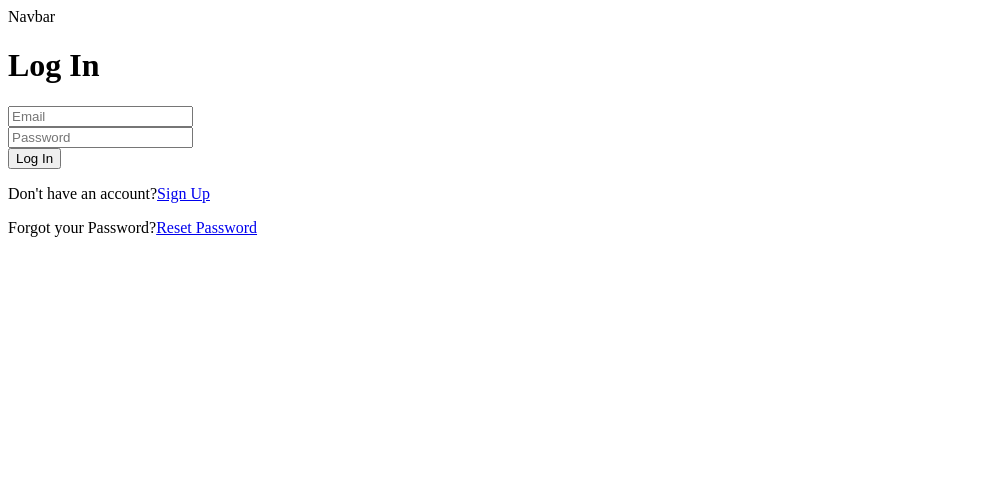
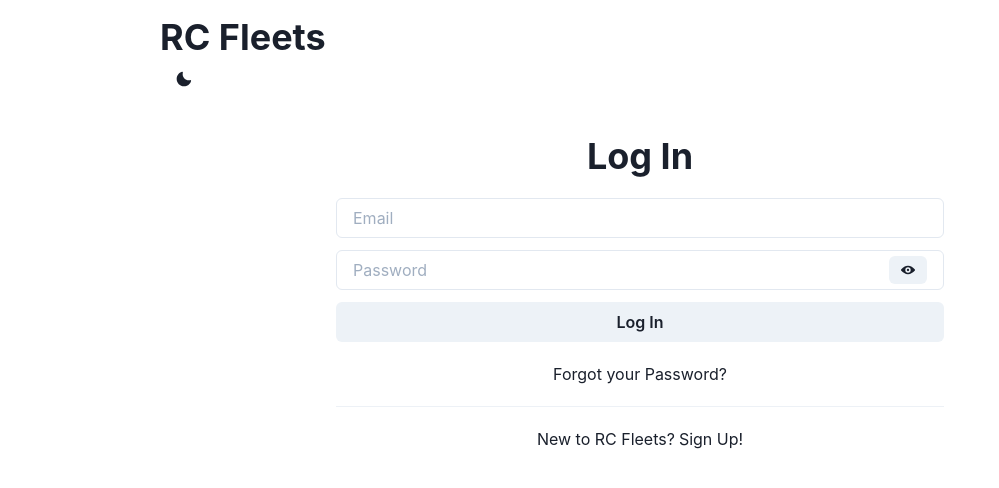
Before and after one commit to xenvi/RCFleets, a React (Create React App) app in the folder frontend/: page /login in a window 1280 px wide. Shown: the top 488 px of the page, without its empty margins (0-999 px from the left). Built offline with nearby package versions, Linux system fonts and the light colour scheme.

Commit message:
install chakraUI themeing + dark mode + navbar/login styles

```diff
--- a/frontend/src/components/Navbar.js
+++ b/frontend/src/components/Navbar.js
@@ -1,9 +1,44 @@
 import React from 'react';
+import {
+    Container,
+    Flex,
+    Spacer,
+    Box,
+    Button,
+    Heading,
+    useColorMode,
+    useColorModeValue,
+} from '@chakra-ui/react';
+import { MoonIcon, SunIcon } from '@chakra-ui/icons';
 
-const Navbar = () => (
-    <div>
-        Navbar
-    </div>
-);
+const Navbar = () => {
+    const { colorMode, toggleColorMode } = useColorMode();
+
+    const bg = useColorModeValue('pale', 'dark');
+    const color = useColorModeValue('dark', 'pale');
+
+    return (
+        <Container maxW="container.lg">
+            <Flex>
+                <Box bg={bg} w="100%" p="4" color={color}>
+                    <Box>
+                        <Heading
+                          as="h5"
+                          color="dark"
+                        >
+                            RC Fleets
+                        </Heading>
+                    </Box>
+                    <Spacer />
+                    <Box>
+                        <Button color="dark" variant="ghost" onClick={toggleColorMode}>
+                            {colorMode === 'light' ? <MoonIcon /> : <SunIcon />}
+                        </Button>
+                    </Box>
+                </Box>
+            </Flex>
+        </Container>
+    );
+};
 
 export default Navbar;
--- a/frontend/src/containers/Login.js
+++ b/frontend/src/containers/Login.js
@@ -1,6 +1,22 @@
 import React, { useState } from 'react';
-import { Link, Redirect } from 'react-router-dom';
+import { Link as RouterLink } from 'react-router-dom';
 import { connect } from 'react-redux';
+import {
+    Container,
+    Flex,
+    Stack,
+    FormControl,
+    Input,
+    InputRightElement,
+    InputGroup,
+    Heading,
+    Text,
+    Link,
+    Divider,
+    Button,
+} from '@chakra-ui/react';
+import { ViewIcon, ViewOffIcon } from '@chakra-ui/icons';
+
 import { login } from '../actions/auth';
 
 const Login = ({ login }) => {
@@ -8,6 +24,8 @@ const Login = ({ login }) => {
         email: '',
         password: '',
     });
+    const [show, setShow] = React.useState(false);
+    const handleShowPassword = () => setShow(!show);
 
     const { email, password } = formData;
 
@@ -21,43 +39,42 @@ const Login = ({ login }) => {
     // is user authenticated? redirect to homepage
 
     return (
-        <div>
-            <h1>Log In</h1>
-            <form onSubmit={(e) => onSubmit(e)}>
-                <div>
-                    <input
-                      type="email"
-                      placeholder="Email"
-                      name="email"
-                      value={email}
-                      onChange={(e) => onChange(e)}
-                      required
-                    />
-                </div>
-                <div>
-                    <input
-                      type="password"
-                      placeholder="Password"
-                      name="password"
-                      value={password}
-                      onChange={(e) => onChange(e)}
-                      minLength="6"
-                      required
-                    />
-                </div>
-                <button type="submit">
+        <Container maxW="container.sm">
+            <Flex direction="column" justify="center">
+                <Heading as="h1" mb="5" mt="5" align="center">
                     Log In
-                </button>
-            </form>
-            <p>
-                Don&apos;t have an account?
-                <Link to="signup">Sign Up</Link>
-            </p>
-            <p>
-                Forgot your Password?
-                <Link to="reset-password">Reset Password</Link>
-            </p>
-        </div>
+                </Heading>
+                <form onSubmit={(e) => onSubmit(e)}>
+                    <Stack spacing={3}>
+                        <FormControl id="email" isRequired>
+                            <Input type="email" placeholder="Email" onChange={(e) => onChange(e)} />
+                        </FormControl>
+                        <FormControl id="password" isRequired>
+                            <InputGroup size="md">
+                                <Input placeholder="Password" type={show ? 'text' : 'password'} onChange={(e) => onChange(e)} />
+                                <InputRightElement width="4.5rem">
+                                    <Button h="1.75rem" size="sm" onClick={handleShowPassword}>
+                                        {show ? <ViewOffIcon /> : <ViewIcon />}
+                                    </Button>
+                                </InputRightElement>
+                            </InputGroup>
+                        </FormControl>
+                        <Button type="submit" loadingText="Logging In" isFullWidth>
+                            Log In
+                        </Button>
+                    </Stack>
+                </form>
+
+                <Text mt="5" align="center">
+                    <Link to="reset-password">Forgot your Password?</Link>
+                </Text>
+                <Divider mt="5" mb="5" />
+                <Text align="center">
+                    New to RC Fleets?
+                    <Link as={RouterLink} to="signup" ml="1">Sign Up!</Link>
+                </Text>
+            </Flex>
+        </Container>
     );
 };
 
--- a/frontend/src/index.js
+++ b/frontend/src/index.js
@@ -1,9 +1,12 @@
 import React from 'react';
 import ReactDOM from 'react-dom';
+import { ColorModeScript } from '@chakra-ui/react';
 import App from './App';
+import theme from './util/theme';
 
 ReactDOM.render(
     <React.StrictMode>
+        <ColorModeScript initialColorMode={theme.config.initialColorMode} />
         <App />
     </React.StrictMode>,
     document.getElementById('root'),
--- a/frontend/src/store.js
+++ b/frontend/src/util/store.js
@@ -1,7 +1,7 @@
 import { createStore, applyMiddleware } from 'redux';
 import { composeWithDevTools } from 'redux-devtools-extension';
 import thunk from 'redux-thunk';
-import rootReducer from './reducers';
+import rootReducer from '../reducers';
 
 const initialState = {};
 
--- /dev/null
+++ b/frontend/src/util/theme.js
@@ -0,0 +1,35 @@
+import { extendTheme } from '@chakra-ui/react';
+import { mode } from '@chakra-ui/theme-tools';
+
+const config = {
+    initialColorMode: 'light',
+    useSystemColorMode: false,
+    colors: {
+        dark: '#252323',
+        slateGray: '#70798C',
+        pale: '#F5F1ED',
+        tan: '#DAD2BC',
+        brown: '#A99985',
+        medRed: '#B6174B',
+    },
+    global: (props) => ({
+        body: {
+            fontFamily: 'body',
+            color: mode('dark', 'pale')(props),
+            bg: mode('pale', 'dark')(props),
+            lineHeight: 'base',
+        },
+    }),
+    components: {
+        Button: {
+            baseStyle: {
+                textTransform: 'uppercase',
+                fill: 'medRed',
+            },
+        },
+    },
+};
+
+const theme = extendTheme({ config });
+
+export default theme;
```
Also changed, not shown: frontend/package.json (+7 -0 lines), frontend/src/App.js (+5 -2 lines), frontend/.eslintrc.json, 1 other file (tests, documents, lock files or other folders).
